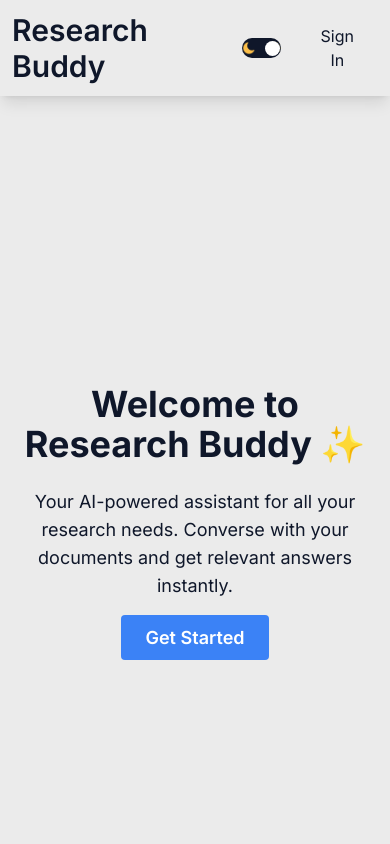
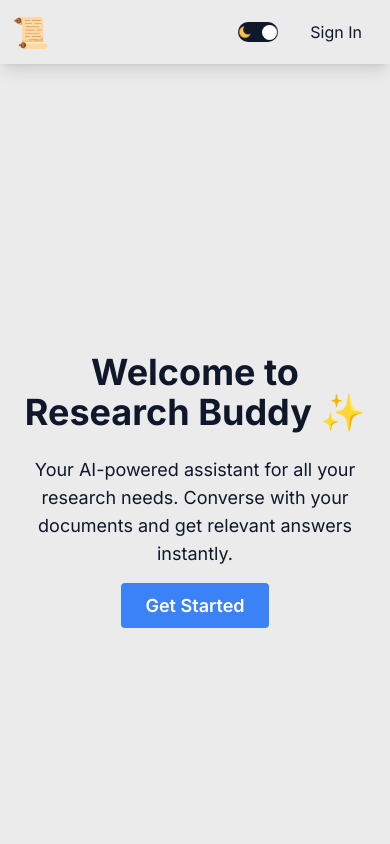
Before and after one commit to aniketsinha5552/researchbuddy, a Next.js app: page / in a window 390 px wide. Shown: the top 844 px of the page. Built offline with nearby package versions, Linux system fonts and the light colour scheme; no server answers.

Commit message:
responsive design, card ui

```diff
--- a/src/components/Dashboard.tsx
+++ b/src/components/Dashboard.tsx
@@ -30,7 +30,7 @@ const Dashboard = () => {
 
   const router = useRouter()
   return (
-    <div className="flex flex-row flex-wrap gap-8 justify-start">
+    <div className="flex flex-row flex-wrap gap-8 justify-start p-4">
     <Card>
       <FileUpload getFiles={getFiles}/>
     </Card>
--- a/src/components/Navbar.tsx
+++ b/src/components/Navbar.tsx
@@ -5,6 +5,7 @@ import React, { useContext, useEffect } from 'react'
 import Button from "./button"
 import ThemeToggle from "./themeToggle/ThemeToggle"
 import { ThemeContext } from '@/context/ThemeContext'
+import { Icon } from '@iconify/react/dist/iconify.js'
 
 const Navbar = () => {
   const router = useRouter()
@@ -38,8 +39,11 @@ const Navbar = () => {
 
   return (
     <div className={`p-3 flex justify-between items-center shadow-lg`}>
-      <div onClick={goHome} className='text-3xl font-semibold cursor-pointer hover:text-gray-600 transition-colors'>
+      <div onClick={goHome} className='md:block hidden text-3xl font-semibold cursor-pointer hover:text-gray-600 transition-colors'>
         Research Buddy
+      </div>
+      <div onClick={goHome} className='md:hidden block text-3xl font-semibold cursor-pointer hover:text-gray-600 transition-colors'>
+        📜
       </div>
 
       {status === "authenticated" &&
@@ -47,9 +51,9 @@ const Navbar = () => {
           <ThemeToggle/>
           <span className='hidden sm:inline'>{data?.user?.name}</span>
           <img className='w-10 h-10 rounded-full' src={data?.user?.image ?? ""} alt='user' />
-          <Button type='primary' onClick={logout}>
-            Logout
-          </Button>
+          <button onClick={logout} title='Logout'>
+            <Icon icon="material-symbols:logout-sharp" style={{fontSize:30}}/>
+          </button>
         </div>
       }
       {status === "unauthenticated" && pathname == "/" &&
--- a/src/components/card.tsx
+++ b/src/components/card.tsx
@@ -1,9 +1,12 @@
-import React from 'react'
+"use client"
+import { ThemeContext } from '@/context/ThemeContext'
+import React, { useContext } from 'react'
 
-const Card = ({children}: {children: React.ReactNode}) => {
+const Card = ({ children }: { children: React.ReactNode }) => {
+  const { theme } = useContext(ThemeContext)
   return (
-    <div className='rounded-lg relative overflow-hidden flex flex-col gap-4 border-black border-2 p-5 text-lg hover:scale-105 transition duration-400 ease-in-out  hover:cursor-pointer w-72 h-44 md:w-80 md:h-48 text-md'>
-        {children}
+    <div className={`${theme=="dark"? "bg-gray-800 text-white" : "bg-gray-300 text-gray-900"} rounded-lg relative overflow-hidden flex flex-col gap-4 p-5 text-lg hover:scale-105 transition duration-400 ease-in-out  hover:cursor-pointer w-72 h-44 md:w-80 md:h-48 text-md`}>
+      {children}
     </div>
   )
 }
```
